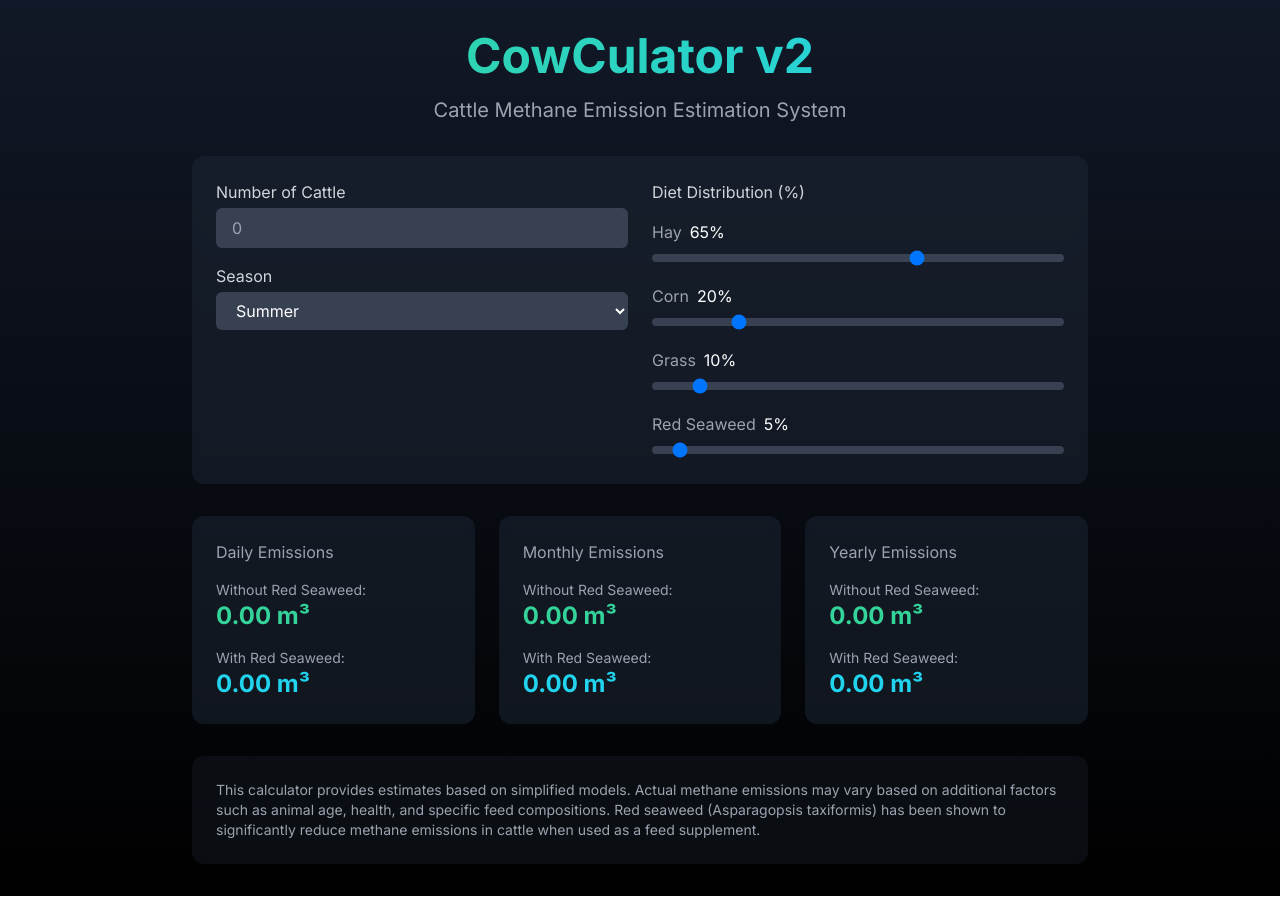
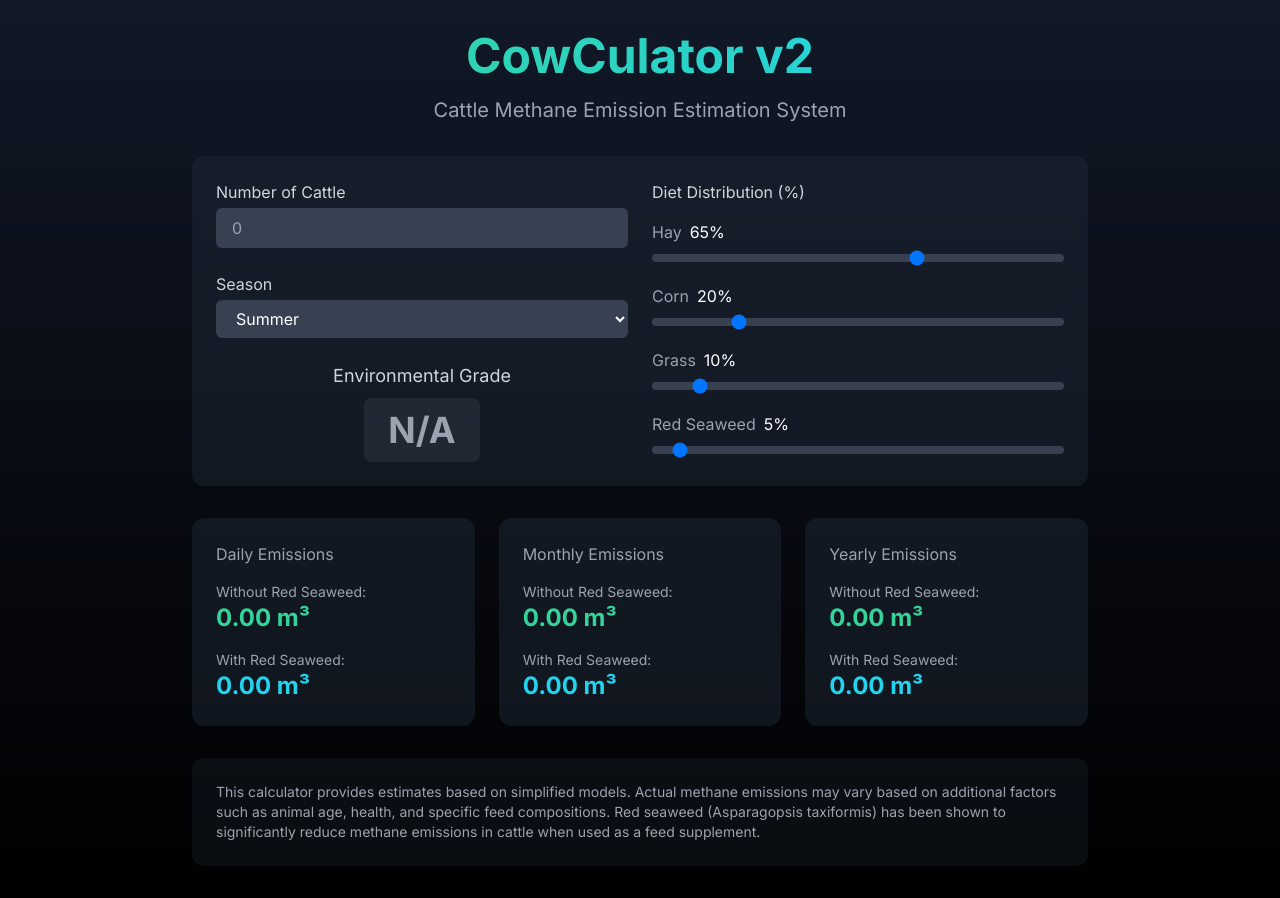
Before and after one commit to JakeRoggenbuck/cowculator-v2, a Next.js app: page / in a window 1280 px wide. Built offline with nearby package versions, Linux system fonts and the light colour scheme.

Commit message:
Add grade

```diff
--- a/app/page.tsx
+++ b/app/page.tsx
@@ -38,9 +38,9 @@ export default function Page() {
                 (1 - dietDistribution.seaweed * 0.02)) /
             100;
 
-		if (seasonMultiplier === undefined) {
-			seasonMultiplier = 1.0;
-		}
+        if (seasonMultiplier === undefined) {
+            seasonMultiplier = 1.0;
+        }
 
         const dailyEmissionNoSeaweed = Math.max(
             baseEmission * cattleCount * seasonMultiplier * dietMultiplierNoSeaweed,
@@ -68,7 +68,55 @@ export default function Page() {
         };
     };
 
+    const getEmissionGrade = () => {
+        if (cattleCount === 0)
+            return {
+                grade: 'N/A',
+                color: 'text-gray-400',
+                bgColor: 'bg-gray-400/10',
+            };
+
+        const emissionsPerCow = parseFloat(calculateMethane().daily.with) / cattleCount;
+
+        if (emissionsPerCow <= 0.15)
+            return {
+                grade: 'A',
+                color: 'text-green-400',
+                bgColor: 'bg-green-400/10',
+            };
+        if (emissionsPerCow <= 0.2)
+            return {
+                grade: 'B',
+                color: 'text-emerald-400',
+                bgColor: 'bg-emerald-400/10',
+            };
+        if (emissionsPerCow <= 0.25)
+            return {
+                grade: 'C',
+                color: 'text-yellow-400',
+                bgColor: 'bg-yellow-400/10',
+            };
+        if (emissionsPerCow <= 0.3)
+            return {
+                grade: 'D',
+                color: 'text-orange-400',
+                bgColor: 'bg-orange-400/10',
+            };
+        if (emissionsPerCow <= 0.35)
+            return {
+                grade: 'E',
+                color: 'text-red-300',
+                bgColor: 'bg-red-300/10',
+            };
+        return {
+            grade: 'F',
+            color: 'text-red-500',
+            bgColor: 'bg-red-500/10',
+        };
+    };
+
     const results = calculateMethane();
+    const grade = getEmissionGrade();
 
     return (
         <div className="min-h-screen bg-gradient-to-b from-gray-900 to-black text-white p-8">
@@ -85,7 +133,7 @@ export default function Page() {
 
                 {/* Input Section */}
                 <div className="grid grid-cols-1 md:grid-cols-2 gap-6 bg-gray-800/50 p-6 rounded-xl backdrop-blur-sm">
-                    <div className="space-y-4">
+                    <div className="space-y-6">
                         <label className="block">
                             <span className="text-gray-300">Number of Cattle</span>
                             <input
@@ -110,6 +158,15 @@ export default function Page() {
                                 <option value="fall">Fall</option>
                             </select>
                         </label>
+
+                        <div className="flex flex-col items-center space-y-2">
+                            <span className="text-gray-300 text-lg">Environmental Grade</span>
+                            <div className={`${grade.bgColor} px-6 py-3 rounded-lg`}>
+                                <span className={`text-4xl font-bold ${grade.color}`}>
+                                    {grade.grade}
+                                </span>
+                            </div>
+                        </div>
                     </div>
 
                     <div className="space-y-4">
```
